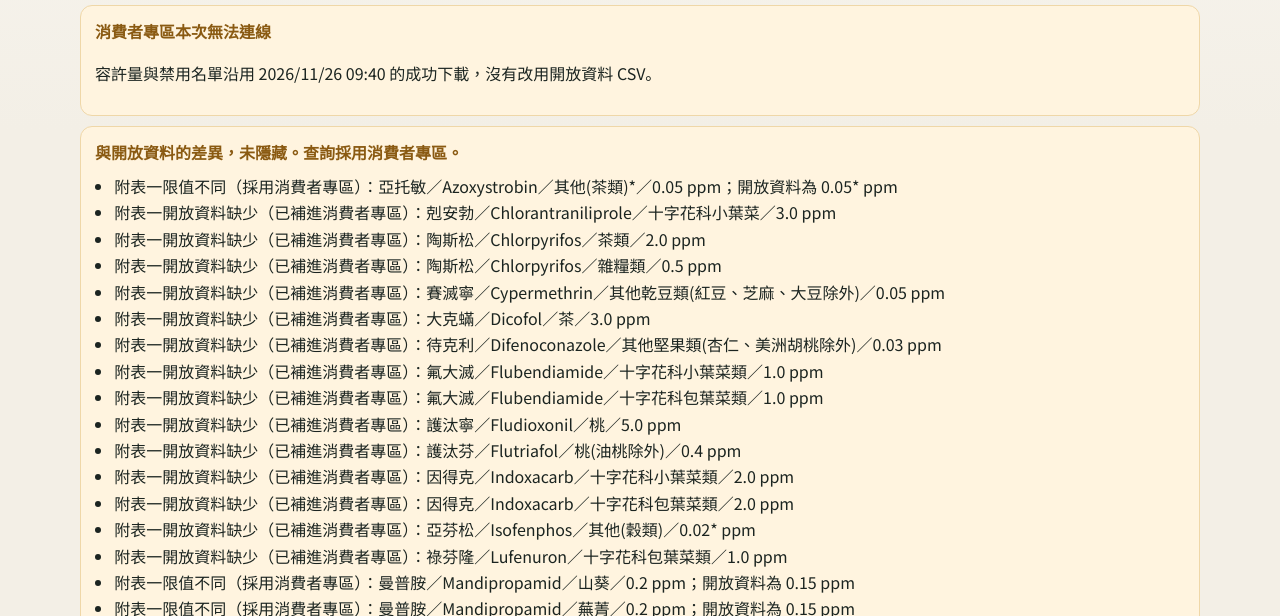
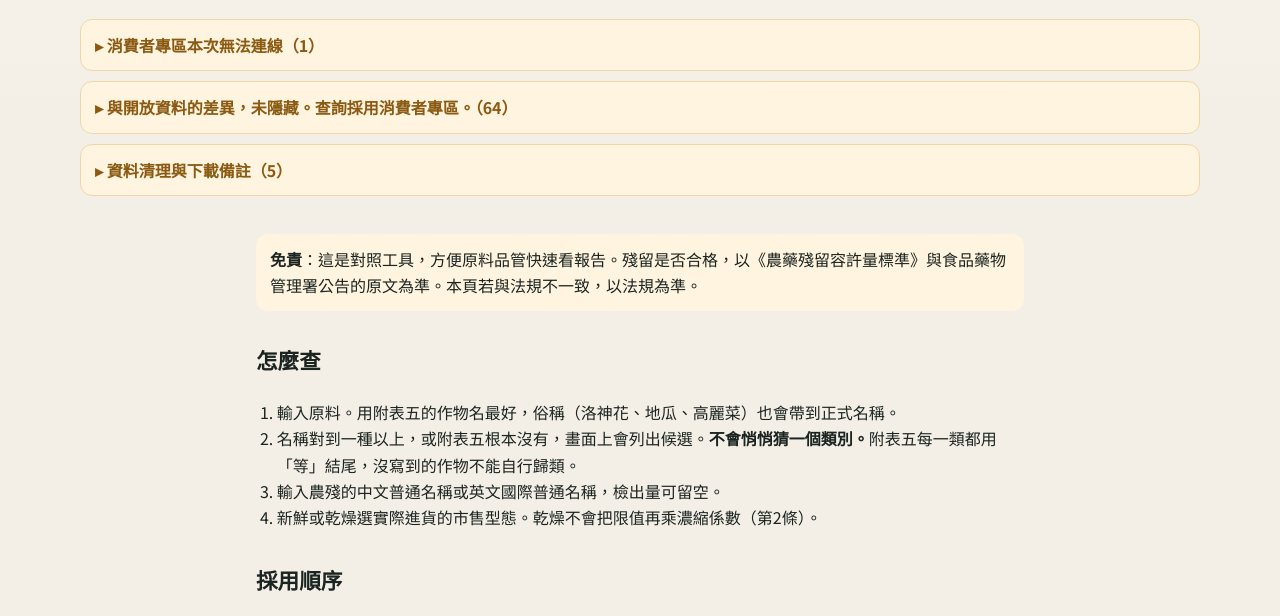
Before and after one commit to smbmktd-cmd/pesticide-mrl, a plain HTML site: page site/about.html in a window 1280 px wide. Shown: the part 150-766 px from the top of the page. Drawn offline with Linux system fonts and the light colour scheme.

Commit message:
讓頁首黃色提示預設收合
單筆查詢、批次報告、更新歷程與說明共用的連線失敗、開放資料差異和資料清理備註，改成可鍵盤操作的 details，收合時只留標題、筆數和展開記號。

Co-authored-by: smbmktd-cmd <smbmktd-cmd@users.noreply.github.com>

```diff
--- a/site/css/style.css
+++ b/site/css/style.css
@@ -43,17 +43,31 @@ code { font-family: ui-monospace, "SFMono-Regular", Menlo, Consolas, monospace;
 }
 .banner .wrap { display: flex; flex-wrap: wrap; gap: 8px 18px; padding: 10px 0; }
 .banner strong { font-weight: 700; }
-.alerts { padding: 14px 0 0; }
-.alert, .quality {
+#alerts { padding-top: 14px; }
+.notice {
   background: var(--amber-soft);
   border: 1px solid #efd7a8;
   border-radius: 12px;
-  padding: 12px 14px;
   margin-bottom: 10px;
 }
-.alert strong, .quality summary { color: var(--amber); }
-.alert ul, .quality ul { margin: 8px 0 0; padding-left: 1.2em; }
-.quality summary { cursor: pointer; font-weight: 700; }
+.notice summary {
+  cursor: pointer;
+  font-weight: 700;
+  color: var(--amber);
+  padding: 12px 14px;
+  list-style: none;
+}
+.notice summary::-webkit-details-marker { display: none; }
+.notice summary::before { content: "▸ "; }
+.notice[open] summary::before { content: "▾ "; }
+.notice summary:focus-visible {
+  outline: 3px solid #e2c48a;
+  outline-offset: 2px;
+  border-radius: 8px;
+}
+.notice .notice-body { padding: 0 14px 12px; }
+.notice ul { margin: 0; padding-left: 1.2em; }
+.notice p { margin: 0; }
 
 .top { padding: 28px 0 8px; }
 .top-row { display: flex; justify-content: space-between; gap: 24px; align-items: flex-end; }
--- a/site/js/chrome.js
+++ b/site/js/chrome.js
@@ -47,12 +47,21 @@ export function renderBanner(meta) {
   const mismatches = meta.crosscheck_mismatches || [];
   const warnings = (meta.warnings || []).filter((item) => !mismatches.includes(item));
   const stale = meta.site_stale
-    ? `<div class="alert"><strong>消費者專區本次無法連線</strong><p>容許量與禁用名單沿用 ${esc(formatTaipei(meta.site_fetched_at))} 的成功下載，沒有改用開放資料 CSV。</p></div>`
+    ? `<details class="notice">
+        <summary>消費者專區本次無法連線（1）</summary>
+        <div class="notice-body"><p>容許量與禁用名單沿用 ${esc(formatTaipei(meta.site_fetched_at))} 的成功下載，沒有改用開放資料 CSV。</p></div>
+      </details>`
     : "";
   host.innerHTML = `
     ${stale}
-    ${mismatches.length ? `<div class="alert"><strong>與開放資料的差異，未隱藏。查詢採用消費者專區。</strong><ul>${mismatches.map((item) => `<li>${esc(item)}</li>`).join("")}</ul></div>` : ""}
-    ${warnings.length ? `<details class="quality" open><summary>資料清理與下載備註（${warnings.length}）</summary><ul>${warnings.map((item) => `<li>${esc(item)}</li>`).join("")}</ul></details>` : ""}
+    ${mismatches.length ? `<details class="notice">
+        <summary>與開放資料的差異，未隱藏。查詢採用消費者專區。（${mismatches.length}）</summary>
+        <div class="notice-body"><ul>${mismatches.map((item) => `<li>${esc(item)}</li>`).join("")}</ul></div>
+      </details>` : ""}
+    ${warnings.length ? `<details class="notice">
+        <summary>資料清理與下載備註（${warnings.length}）</summary>
+        <div class="notice-body"><ul>${warnings.map((item) => `<li>${esc(item)}</li>`).join("")}</ul></div>
+      </details>` : ""}
   `;
 }
 
```
